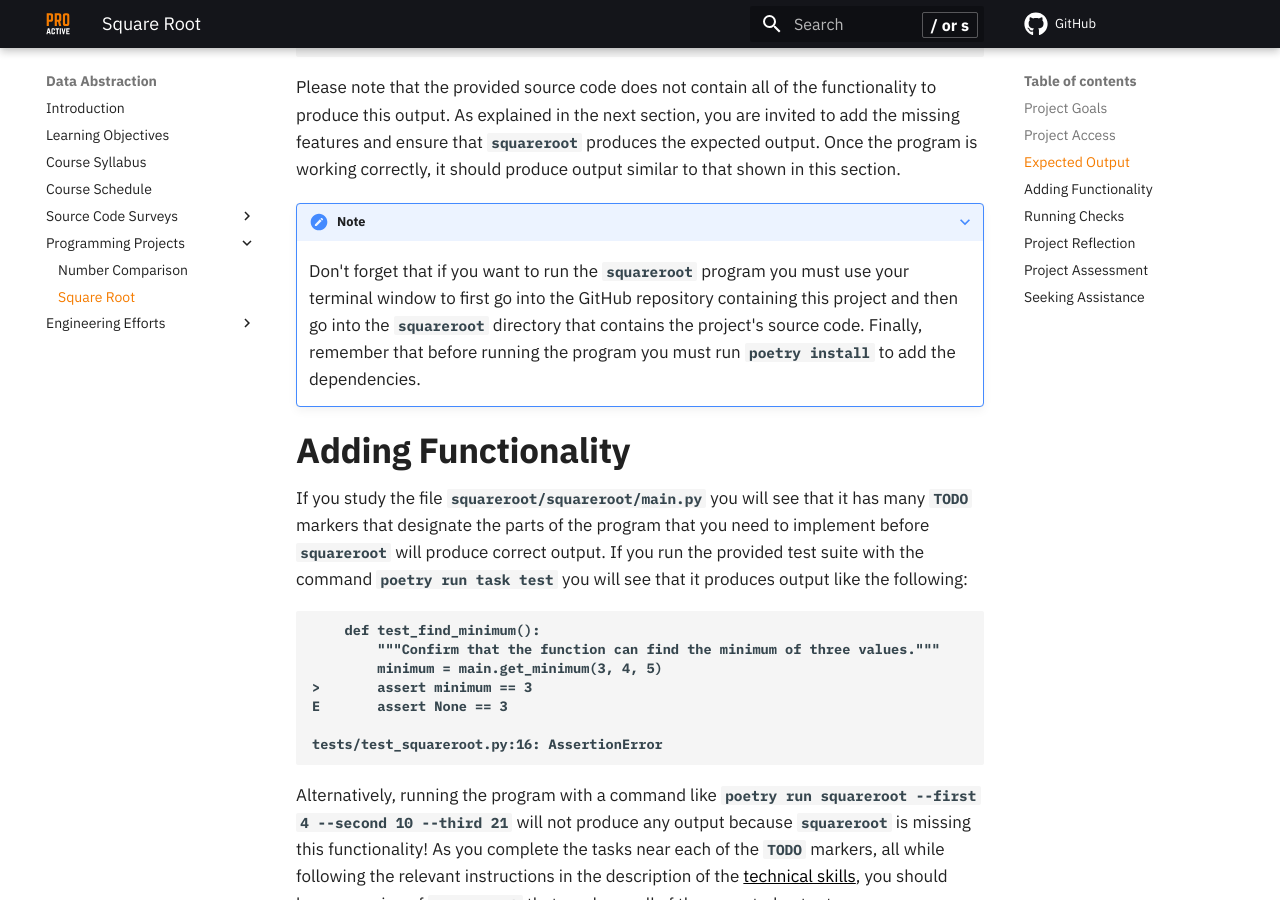
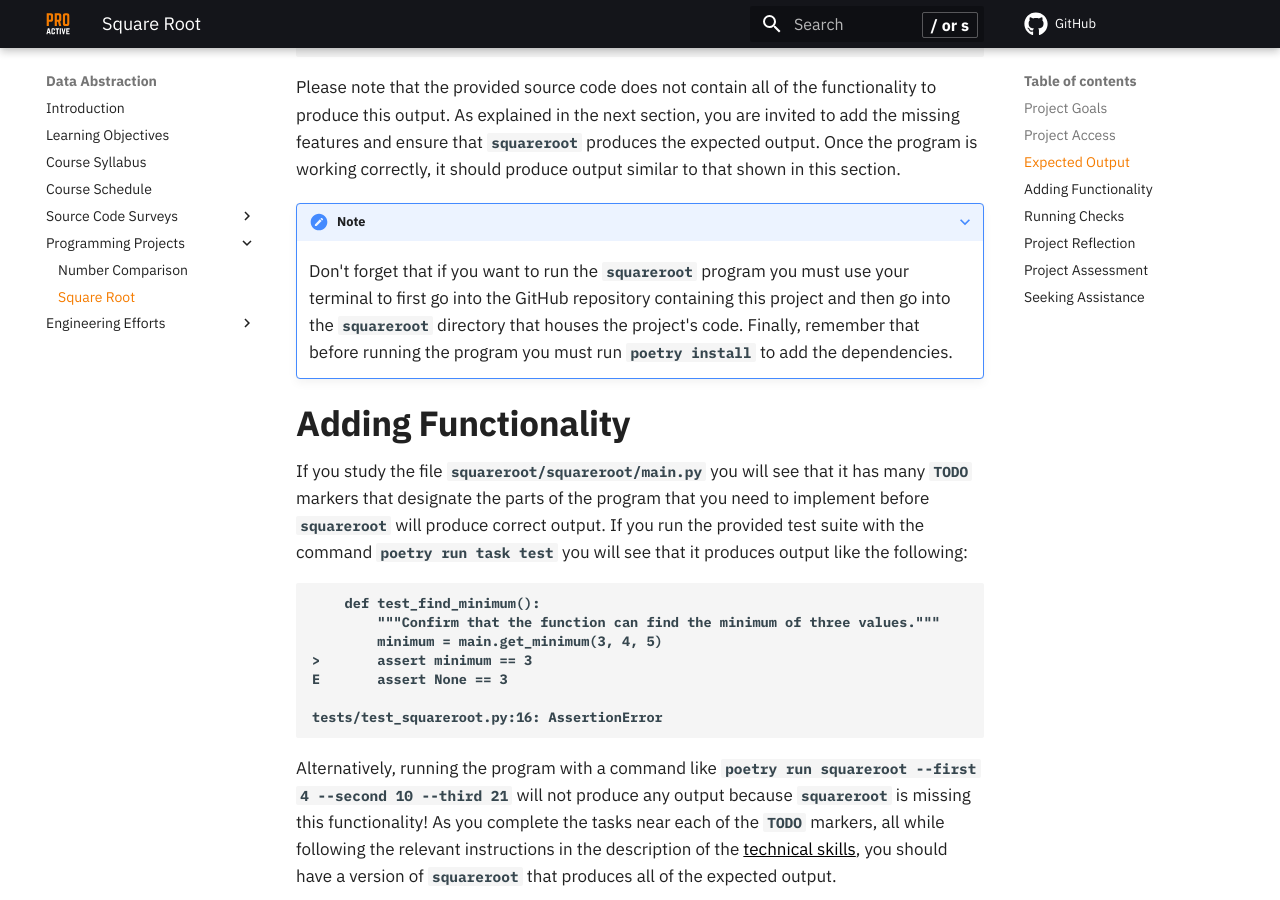
Before and after one commit to ProactiveProgrammers/www.proactiveprogrammers.com, an MkDocs documentation site: the page built from docs/data-abstraction/programming-projects/square-root.md, in a window 1280 px wide and 900 px high, scrolled down 2483 px. Built offline with MkDocs 1.6.1 and Material for MkDocs 9.7.7, drawn with Linux system fonts in a browser that asks for light colours; comment, search, counter and statistics services are not loaded.

Commit message:
fix: Improve formatting with the admonition in square-root.

```diff
--- a/docs/data-abstraction/programming-projects/square-root.md
+++ b/docs/data-abstraction/programming-projects/square-root.md
@@ -124,11 +124,11 @@ similar to that shown in this section.
 
 ???+ note
 
-    Don't forget that if you want to run the `squareroot` program you must use your
-    terminal window to first go into the GitHub repository containing this
-    project and then go into the `squareroot` directory that contains the project's
-    source code. Finally, remember that before running the program you must run
-    `poetry install` to add the dependencies.
+    Don't forget that if you want to run the `squareroot` program you must use
+    your terminal to first go into the GitHub repository containing this project
+    and then go into the `squareroot` directory that houses the project's code.
+    Finally, remember that before running the program you must run `poetry
+    install` to add the dependencies.
 
 ## Adding Functionality
 
```
